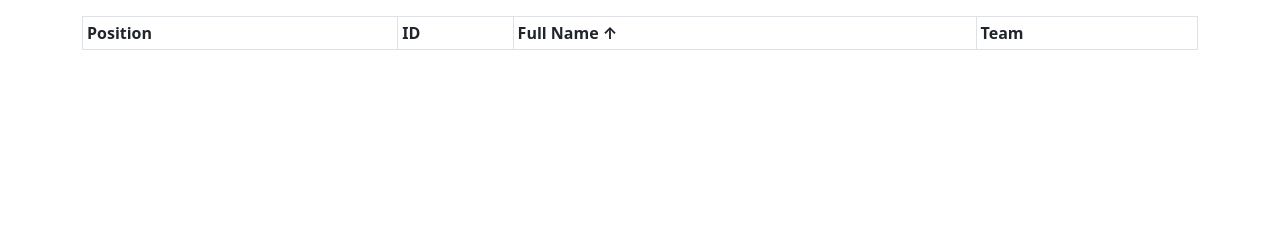
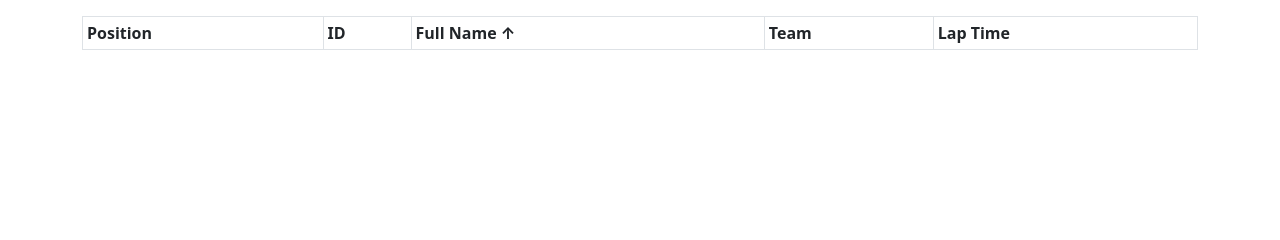
Before and after one commit to AndreyZnamenskiy/foxtask7, a Flask app: page /report/ in a window 1280 px wide. Shown: the part 194-434 px from the top of the page. Run offline with Flask 2, Linux system fonts and the light colour scheme; lists and menus that the app fills with data are empty; some libraries are stand-ins or nearby versions.

```diff
--- a/src/foxaznmonacoflask/templates/report.html
+++ b/src/foxaznmonacoflask/templates/report.html
@@ -31,6 +31,7 @@
               <th scope="col">ID</th>
               <th scope="col">Full Name {{ flag.icon }}</th>
               <th scope="col">Team</th>
+              <th scope="col">Lap Time</th>
             </tr>
           </thead>
           <tbody>
```
Also changed, not shown: src/foxaznmonacoflask/static/fav/android-chrome-192x192.png (added), src/foxaznmonacoflask/static/fav/android-chrome-512x512.png (added), src/foxaznmonacoflask/static/fav/apple-touch-icon.png (added), src/foxaznmonacoflask/static/fav/favicon-16x16.png (added), src/foxaznmonacoflask/static/fav/favicon-32x32.png (added), src/foxaznmonacoflask/static/fav/favicon.ico (added), src/foxaznmonacoflask/static/fav/site.webmanifest (added).
